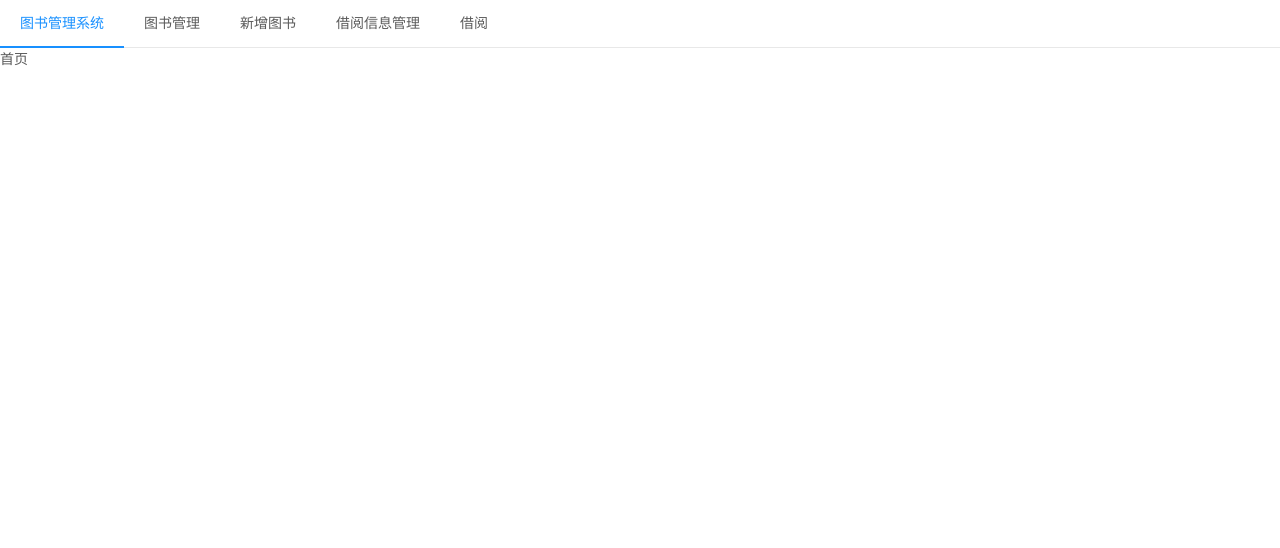
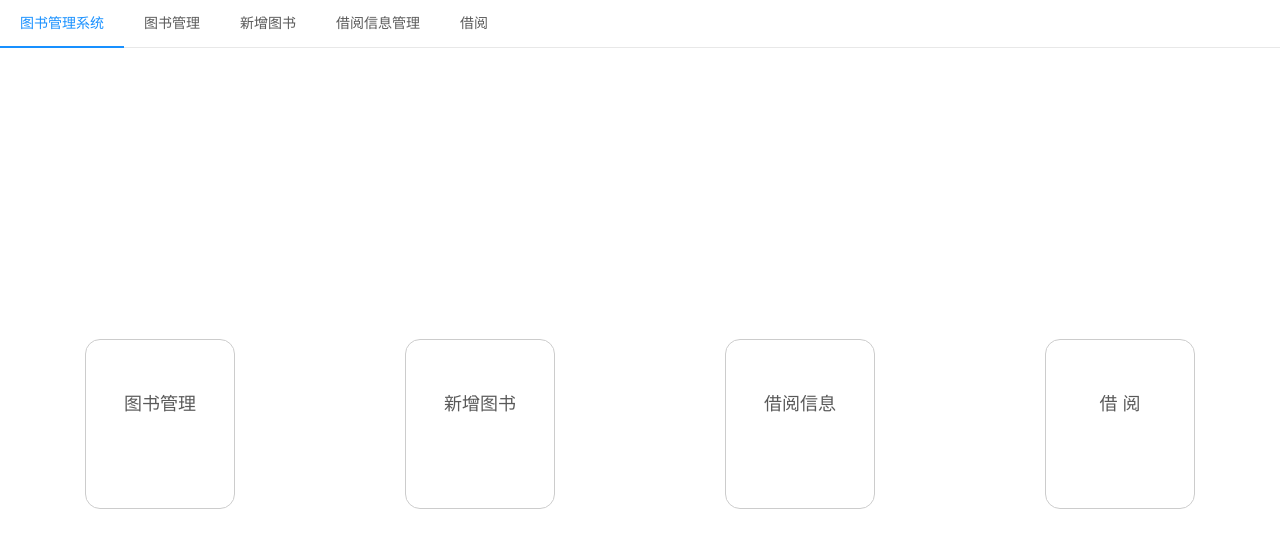
Before and after one commit to lemon-lexiaobai/lib, a Vue app: page / in a window 1280 px wide. Shown: the top 548 px of the page. Built offline with nearby package versions, Linux system fonts and the light colour scheme.

Commit message:
首页信息

```diff
--- a/src/components/home/home.vue
+++ b/src/components/home/home.vue
@@ -1,15 +1,70 @@
 <template>
-  <div>
-    <p>首页</p>
+  <div class="wrapper">
+    <div class="block" @click="selectItem('book')">
+      <a-icon class="icon" type="appstore" theme="twoTone" />
+      <p class="text">图书管理</p>
+    </div>
+    <div class="block" @click="selectItem('increase')">
+      <a-icon class="icon" type="book" theme="twoTone" />
+      <p class="text">新增图书</p>
+    </div>
+    <div class="block" @click="selectItem('library')">
+      <a-icon class="icon" type="database" theme="twoTone" />
+      <p class="text">借阅信息</p>
+    </div>
+    <div class="block" @click="selectItem('borrow')">
+      <a-icon class="icon" type="interaction" theme="twoTone" />
+      <p class="text">借&nbsp;阅</p>
+    </div>
   </div>
 </template>
 
 <script>
 export default {
-  name: 'home'
+  name: 'home',
+  methods: {
+    selectItem(item) {
+      this.$router.push(item)
+    }
+  }
 }
 </script>
 
 <style scoped>
-
+  .wrapper{
+    position: fixed;
+    top: 48px;
+    bottom: 0;
+    left: 0;
+    right: 0;
+    display: flex;
+    align-items: center;
+    justify-content: space-around;
+  }
+  .block{
+    position: relative;
+    width: 150px;
+    height: 170px;
+    border: 1px solid #ccc;
+    border-radius: 15px;
+    flex-shrink: 0;
+  }
+  .block:hover{
+    box-shadow: 0px 15px 10px -15px #000;
+  }
+  .icon{
+    position: relative;
+    margin-left: 35px;
+    margin-top: 15px;
+  }
+  .text{
+    position: relative;
+    height: 75px;
+    text-align: center;
+    font-size: 18px;
+    line-height: 75px;
+  }
+  .wrapper >>> .anticon {
+    font-size: 80px;
+  }
 </style>
```
